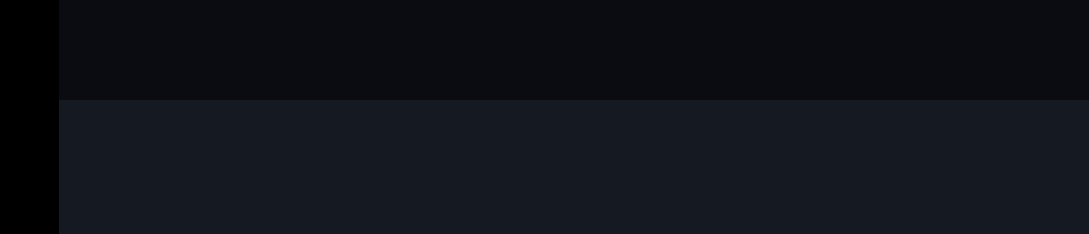
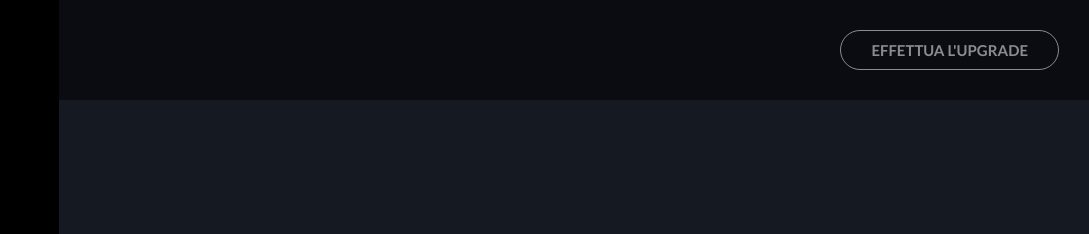
Before and after one commit to alessandro-lo-presti/html-css-spotifyweb, a plain HTML site: page index.html in a window 1280 px wide. Shown: the top 234 px of the page, 191-1280 px from the left. Drawn offline with Linux system fonts and the light colour scheme.

Commit message:
header-button

```diff
--- a/css/style.css
+++ b/css/style.css
@@ -15,6 +15,17 @@ ul {
 a {
   text-decoration: none;
   color: #75787d;
+}
+
+/* button */
+.btn-t{
+  padding: 10px 30px;
+  color: white;
+  font-size: 15px;
+  font-weight: 600;
+  text-transform: uppercase;
+  border: 1px solid white;
+  border-radius: 20px;
 }
 
 /* main */
@@ -132,14 +143,22 @@ main {
   /* overflow-x: hidden; */
 }
 
+/* header-box */
 .header-box {
   height: 100px;
   width: calc(100% - 250px);
+  display: flex;
+  justify-content: flex-end;
+  align-items: center;
   background-color: black;
   opacity: 0.5;
   position: fixed;
   top: 0;
   right: 0;
+}
+
+.header-box a {
+  margin-right: 30px;
 }
 
 /* footer */
--- a/index.html
+++ b/index.html
@@ -76,7 +76,7 @@
       <div class="main-box">
 
         <div class="header-box">
-
+          <a class="btn btn-t" href="#">Effettua l'Upgrade</a>
         </div>
 
       </div>
```
